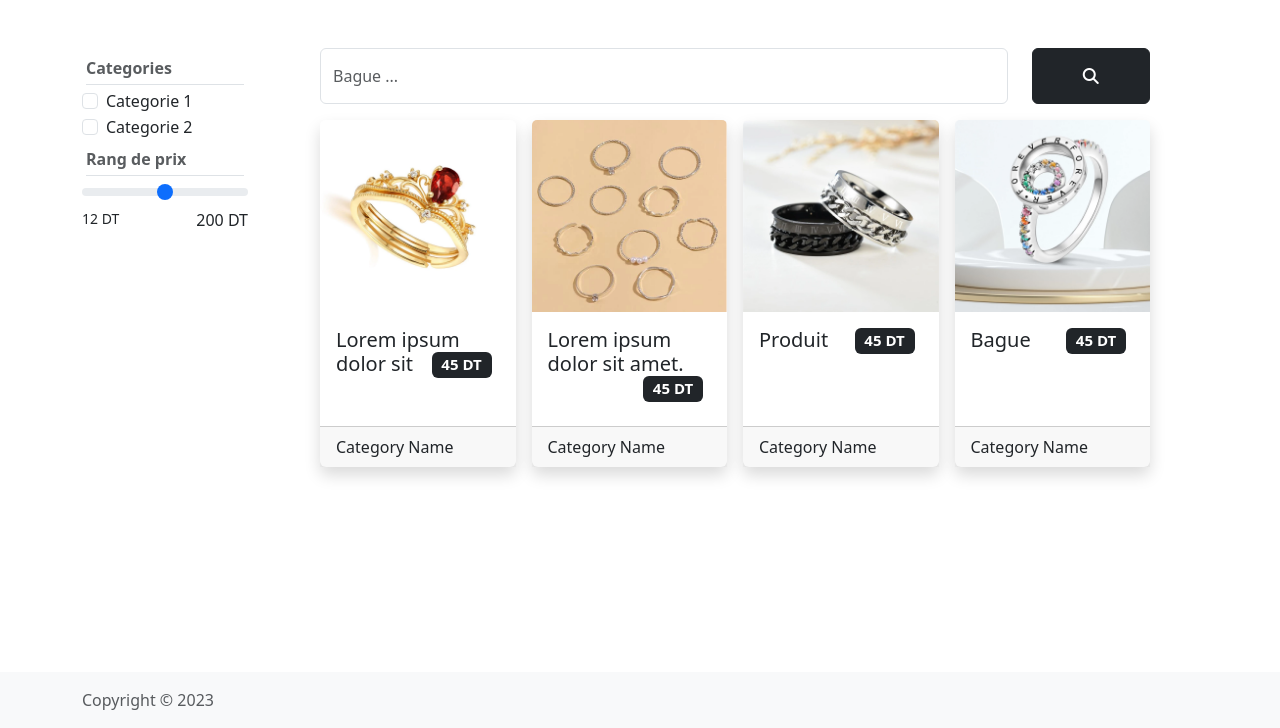
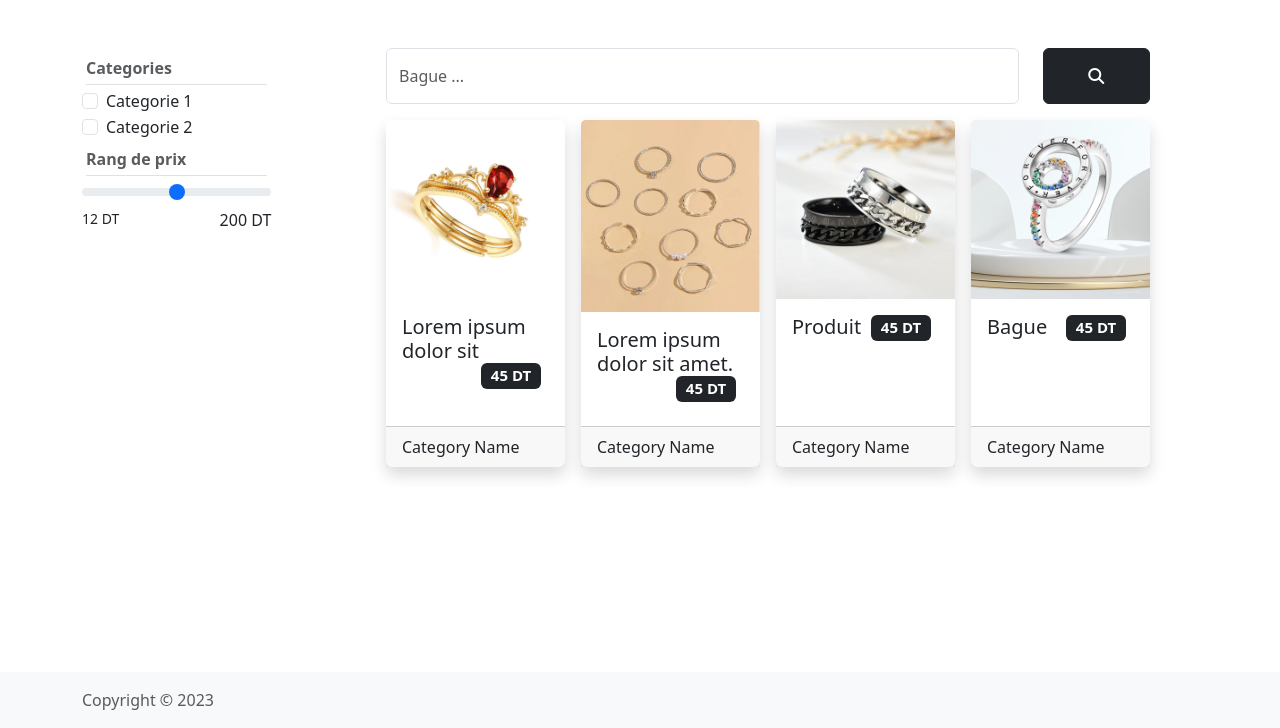
Before and after one commit to MrF0o/online-shop, a PHP site: page /univ-ecom-website/results.php in a window 1280 px wide. Shown: the part 72-800 px from the top of the page. Run offline with PHP 8.4, Linux system fonts and the light colour scheme; some libraries are stand-ins or nearby versions.

Commit message:
fixed sidebar on search results page

```diff
--- a/results.php
+++ b/results.php
@@ -2,7 +2,7 @@
 
 <div class="container mt-5">
     <div class="row">
-        <aside class="col-md-2 d-none d-md-block">
+        <aside class="col-md-2 d-none d-md-block position-fixed">
             <div>
                 <div class="fw-semibold text-muted border-bottom py-1 m-1">Categories</div>
                 <div>
@@ -34,7 +34,7 @@
             </div>
         </aside>
 
-        <main class="col">
+        <main class="col search-product-main">
             <div class="px-md-5">
                 <div class="search-form-main">
                     <form action="" class="row">
--- a/style.css
+++ b/style.css
@@ -90,3 +90,19 @@
         opacity: 1;
     }
 }
+
+.search-product-main {
+    margin-left: 16rem;
+}
+
+@media screen and (max-width: 993px) {
+    .search-product-main {
+        margin-left: 8rem;
+    }
+}
+
+@media screen and (max-width: 768px) {
+    .search-product-main {
+        margin-left: 0;
+    }
+}
```
